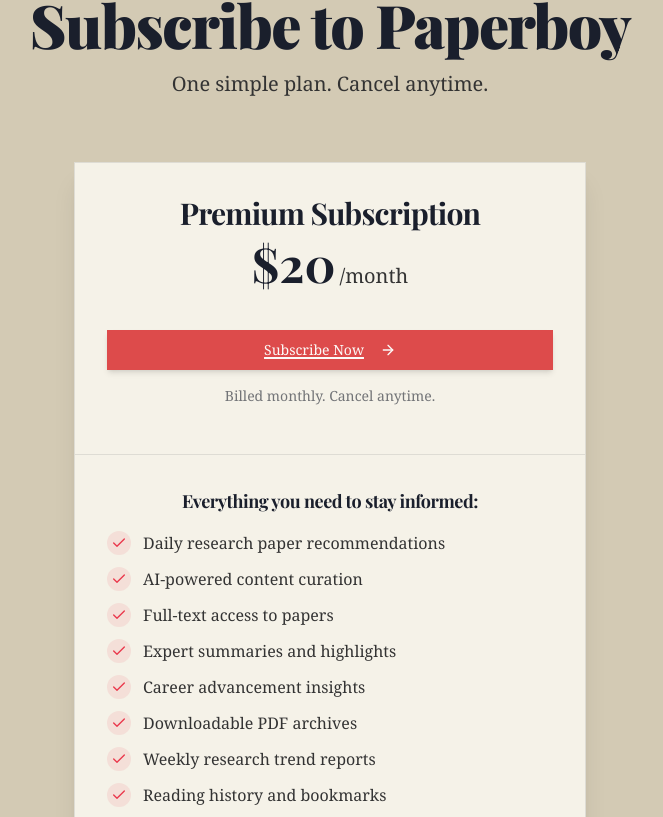
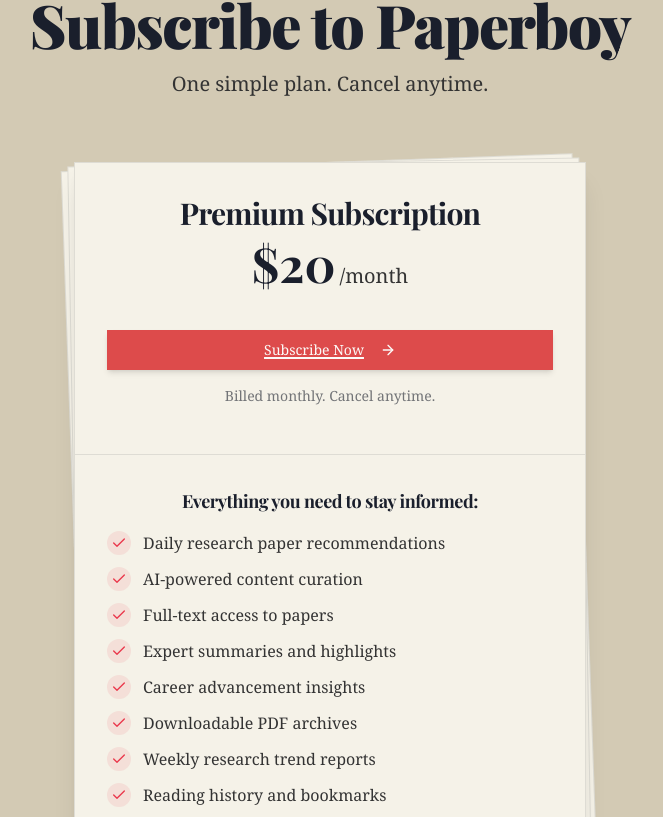
Before and after one commit to nmogil/paperboy-newsstand-daily, a React (Vite) app: page / in a window 1280 px wide. Shown: the part 3183-4000 px from the top of the page, without its empty margins (310-973 px from the left). Built offline with nearby package versions, Linux system fonts and the light colour scheme.

Commit message:
Add stack effect to pricing card
Implement a stack effect on the premium subscription card hover.

```diff
--- a/src/components/Pricing.tsx
+++ b/src/components/Pricing.tsx
@@ -25,7 +25,11 @@ const Pricing = () => {
         </div>
 
         <div className="max-w-lg mx-auto">
-          <div className="bg-paper border border-newsprint/10 rounded-sm shadow-xl overflow-hidden transform hover:-rotate-2 transition-transform duration-300">
+          <div className="relative">
+            <div className="absolute inset-0 transition-all duration-300 group-hover:translate-x-2 group-hover:translate-y-2 bg-paper border border-newsprint/10 rounded-sm -rotate-2" />
+            <div className="absolute inset-0 transition-all duration-300 group-hover:translate-x-1 group-hover:translate-y-1 bg-paper border border-newsprint/10 rounded-sm -rotate-1" />
+
+            <div className="group relative bg-paper border border-newsprint/10 rounded-sm shadow-xl overflow-hidden transform hover:-rotate-2 transition-all duration-300">
               <div className="p-8 border-b border-newsprint/10">
                 <h3 className="font-display text-3xl font-bold text-center mb-2">Premium Subscription</h3>
                 <div className="flex justify-center items-baseline mb-4">
@@ -67,6 +71,7 @@ const Pricing = () => {
             </div>
           </div>
         </div>
+      </div>
     </section>
   );
 };
```
Lines whose indentation alone changed are shown as unchanged.
